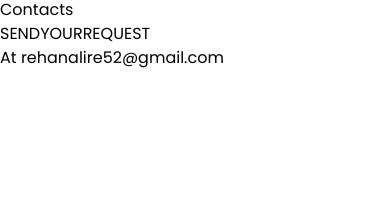
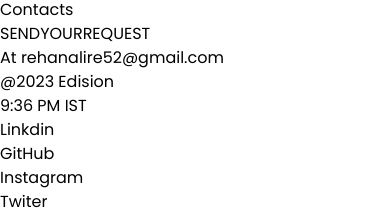
Before and after one commit to rehan-adi/Modern-Website, a React (Vite) app: page / in a window 390 px wide. Shown: the part 3361-3572 px from the top of the page. Before the commit the page ends 3431 px from the top, so only its background shows below. Built offline with nearby package versions, Linux system fonts and the light colour scheme.

Commit message:
footer responsive update

```diff
--- a/src/App.jsx
+++ b/src/App.jsx
@@ -30,7 +30,7 @@
       <Service/>
       <Recognition/>
       <Contact />
-      {/* <Footer /> */}
+      <Footer />
     </div>
   )
 }
--- a/src/Components/Footer.jsx
+++ b/src/Components/Footer.jsx
@@ -50,8 +50,8 @@
 
 
   return (
-    <div className='bg-black flex justify-between px-36 items-center text-white w-auto h-[15vh]'>
-           <div className='flex gap-16'>
+    <div className='bg-black flex justify-between flex-col lg:flex-row lg:px-36 items-center text-white w-auto max-h-fit lg:py-0 py-8 lg:h-[15vh]'>
+           <div className='lg:flex hidden gap-16'>
               <h1 className='relative group'>
                 <motion.span
                 initial={{ opacity:0}}
@@ -67,7 +67,7 @@
                 className='group-hover:underline cursor-pointer underline-offset-[6px] group-hover:mt-1'>{formattedIST} IST</motion.span>
               </h1>
            </div>
-           <div className='flex  gap-16'>
+           <div className='flex gap-10 lg:gap-16'>
             <h1 className='relative group'>
                 <motion.a href="https://www.linkedin.com/in/md-rehan-89030b289/"
                  initial={{ opacity: 0}}
```
